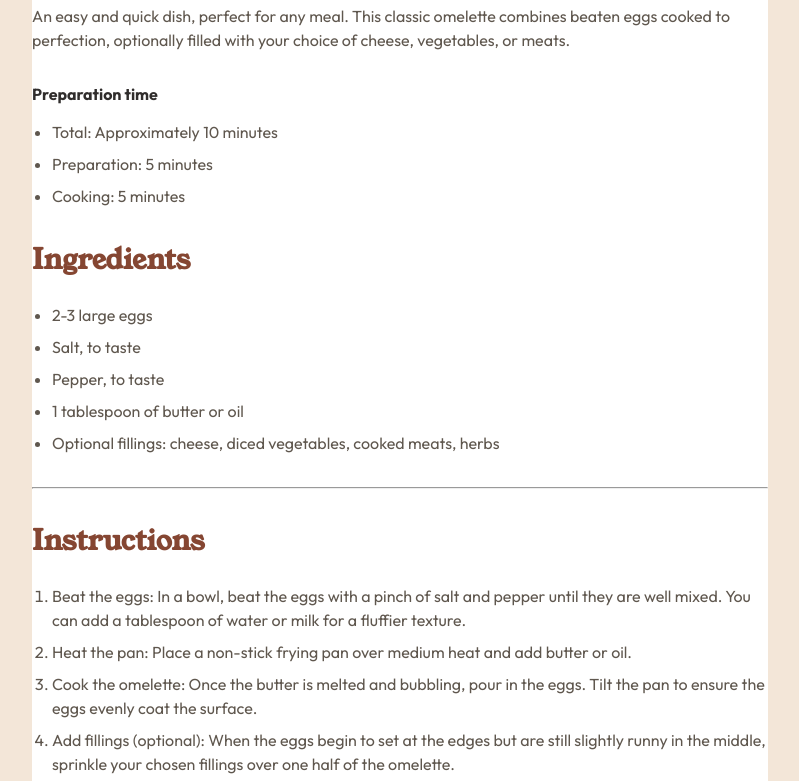
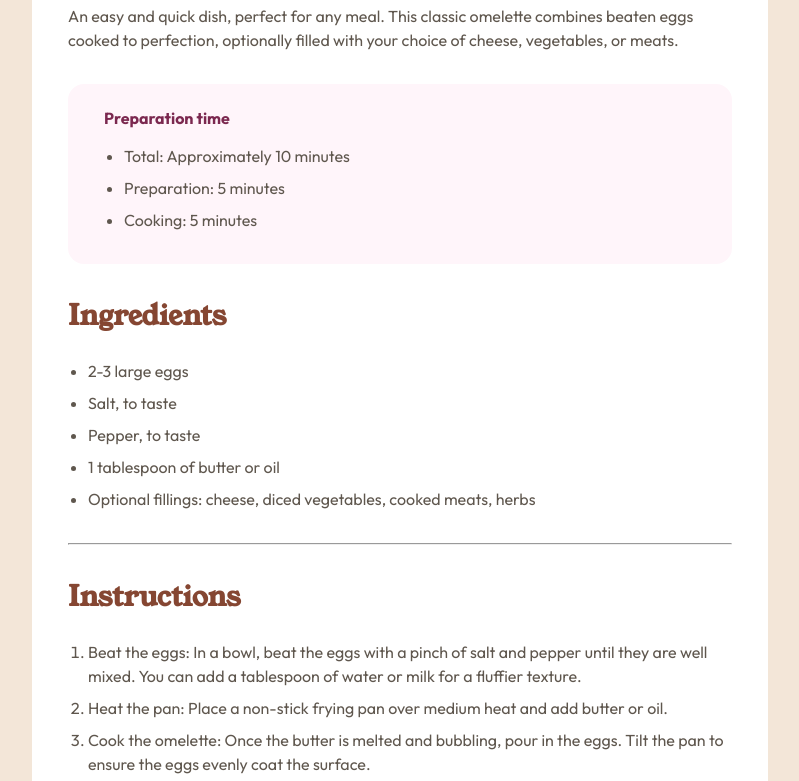
Before and after one commit to asad-au-ullah/recipe-page, a plain HTML site: page index.html in a window 1280 px wide. Shown: the part 509-1290 px from the top of the page, without its empty margins (240-1039 px from the left). Drawn offline with Linux system fonts and the light colour scheme.

Commit message:
Enhance recipe page layout with improved semantic structure and styling

```diff
--- a/index.html
+++ b/index.html
@@ -20,24 +20,25 @@
         <img src="assets/images/image-omelette.jpeg" alt="An image of a simple omelette on a white plate." />
       </figure>
 
-      <header>
+      <header class="section-container">
 
         <h1>Simple Omelette Recipe</h1>
 
         <p>An easy and quick dish, perfect for any meal. This classic omelette combines beaten eggs cooked
           to perfection, optionally filled with your choice of cheese, vegetables, or meats.</p>
 
-        <b>Preparation time</b>
-
-        <ul>
-          <li>Total: Approximately 10 minutes</li>
-          <li>Preparation: 5 minutes</li>
-          <li>Cooking: 5 minutes</li>
-        </ul>
+        <div class="info-container info-container--pink">
+          <b class="info-container__heading">Preparation time</b>
+          <ul class="compact-list">
+            <li>Total: Approximately 10 minutes</li>
+            <li>Preparation: 5 minutes</li>
+            <li>Cooking: 5 minutes</li>
+          </ul>
+        </div>
 
       </header>
 
-      <section>
+      <section class="section-container">
 
         <h2>Ingredients</h2>
 
@@ -51,9 +52,10 @@
 
       </section>
 
-      <hr>
+      <hr class="hr-margin">
 
-      <section>
+      <section class="section-container">
+
 
         <h2>Instructions</h2>
 
@@ -78,9 +80,9 @@
 
       </section>
 
-      <hr>
+      <hr class="hr-margin">
 
-      <section>
+      <section class="section-container">
 
         <h2>Nutrition</h2>
 
--- a/styles.css
+++ b/styles.css
@@ -82,6 +82,37 @@ h2 {
     width: 100%;
     height: auto;
     margin: 0;
+}
+
+.section-container {
+    padding: 0 36px;
+}
+
+.info-container {
+    border-radius: 16px;
+    background-color: var(--rose-50);
+    padding: 24px 36px;
+    margin: 32px 0;
+}
+
+.info-container--pink {
+    background-color: var(--rose-50);
+}
+
+.info-container__heading {
+    display: block;
+    margin-bottom: 16px;
+    color: var(--rose-800);
+}
+
+.compact-list {
+    margin: 0;
+    padding-left: 1.25rem;
+}
+
+.hr-margin {
+    margin-left: 36px;
+    margin-right: 36px;
 }
 
 /* Typography */
```
